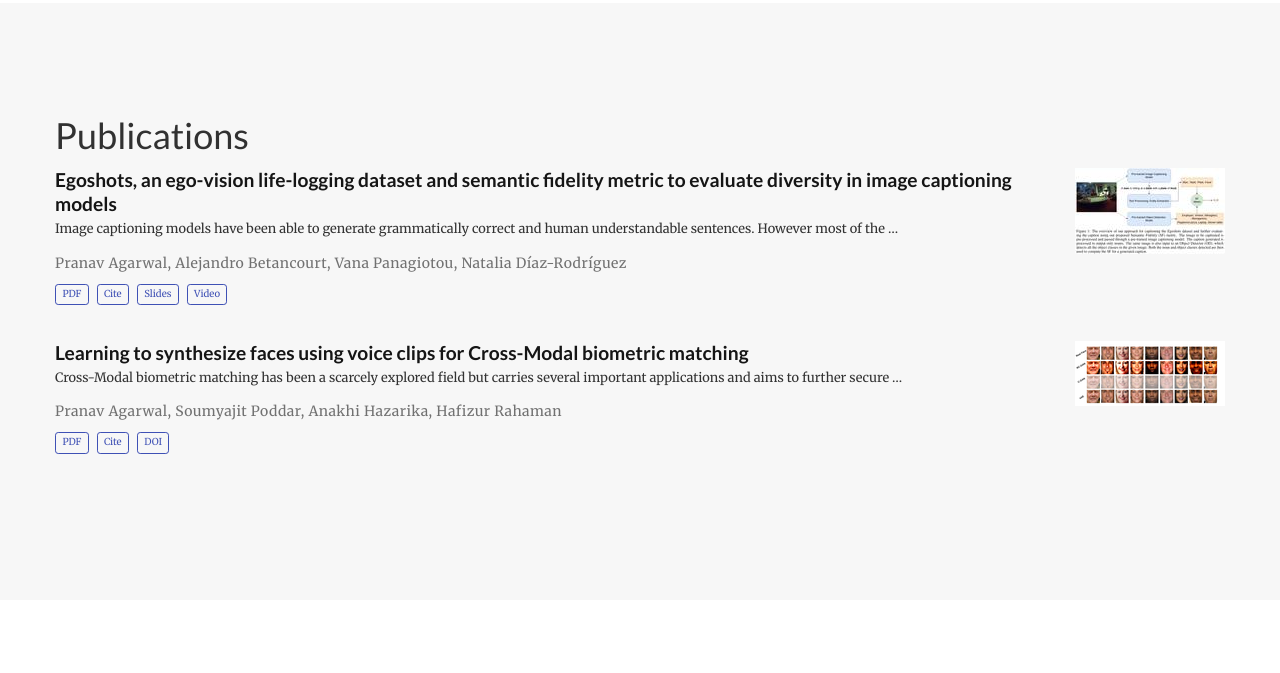
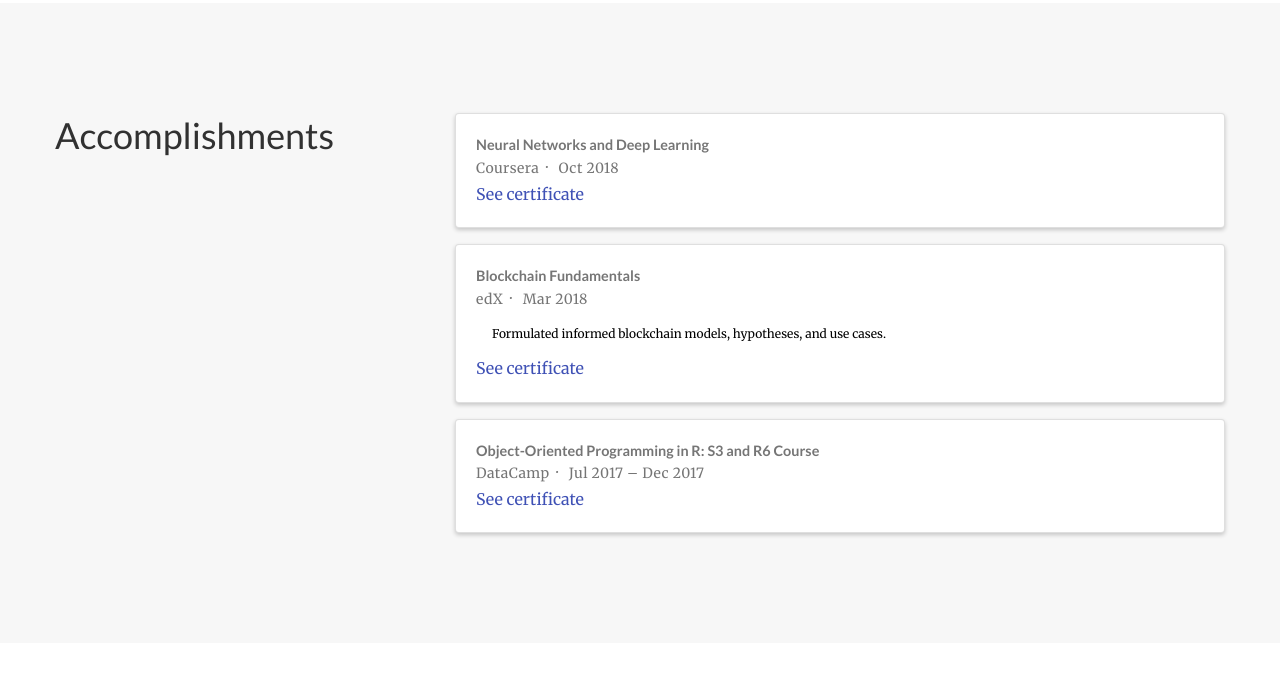
Before and after one commit to pranavAL/pranaval.github.io, a plain HTML site: page index.html in a window 1280 px wide. Shown: the part 747-1420 px from the top of the page. Drawn offline with nearby package versions, Linux system fonts and the light colour scheme; some packages are replaced by stand-ins of ours; a script that the page names is missing; some icons are missing.

Commit message:
first commit

```diff
--- a/index.html
+++ b/index.html
@@ -870,6 +870,141 @@
 
 
 
+  <section id="accomplishments" class="home-section wg-accomplishments  "  >
+   <div class="home-section-bg " ></div>
+    <div class="container">
+
+
+      <div class="row  ">
+
+
+          <div class="col-12 col-lg-4 section-heading">
+            <h1>Accomplish­ments</h1>
+
+          </div>
+
+
+
+
+
+
+
+
+
+<div class="col-12 col-lg-8">
+
+
+
+
+    <div class="card experience course">
+      <div class="card-body"><h4 class="card-title exp-title text-muted my-0">Neural Networks and Deep Learning</h4><div class="card-subtitle my-0 article-metadata"><a href="https://www.coursera.org" target="_blank" rel="noopener">Coursera</a><span class="middot-divider"></span>
+
+          Oct 2018
+
+        </div>
+
+
+
+
+          <a class="card-link" href="https://www.coursera.org" target="_blank" rel="noopener">
+            See certificate
+          </a>
+
+      </div>
+    </div>
+
+    <div class="card experience course">
+      <div class="card-body"><a href="https://www.edx.org/professional-certificate/uc-berkeleyx-blockchain-fundamentals" target="_blank" rel="noopener"><h4 class="card-title exp-title text-muted my-0">Blockchain Fundamentals</h4></a><div class="card-subtitle my-0 article-metadata"><a href="https://www.edx.org" target="_blank" rel="noopener">edX</a><span class="middot-divider"></span>
+
+          Mar 2018
+
+        </div>
+
+
+          <div class="card-text">Formulated informed blockchain models, hypotheses, and use cases.</div>
+
+
+
+          <a class="card-link" href="https://www.edx.org" target="_blank" rel="noopener">
+            See certificate
+          </a>
+
+      </div>
+    </div>
+
+    <div class="card experience course">
+      <div class="card-body"><h4 class="card-title exp-title text-muted my-0">Object-Oriented Programming in R: S3 and R6 Course</h4><div class="card-subtitle my-0 article-metadata"><a href="https://www.datacamp.com" target="_blank" rel="noopener">DataCamp</a><span class="middot-divider"></span>
+
+          Jul 2017
+
+          – Dec 2017
+
+        </div>
+
+
+
+
+          <a class="card-link" href="https://www.datacamp.com" target="_blank" rel="noopener">
+            See certificate
+          </a>
+
+      </div>
+    </div>
+
+
+</div>
+
+
+
+      </div>
+
+
+    </div>
+  </section>
+
+
+
+
+
+
+
+
+
+
+
+
+
+
+
+
+
+
+
+
+
+
+
+
+
+
+
+
+
+
+
+
+
+
+
+
+
+
+
+
+
+
+
+
   <section id="publications" class="home-section wg-pages  "  >
    <div class="home-section-bg " ></div>
     <div class="container">
```
